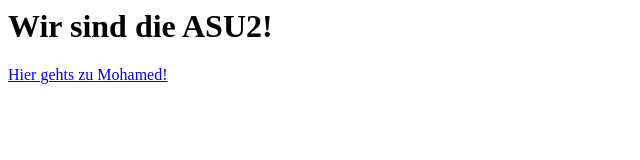
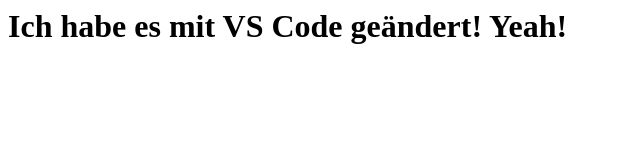
Before and after one commit to Bjoern1504/page, a plain HTML site: page index.html in a window 1280 px wide. Shown: the whole page, without its empty margins (0-640 px from the left). Drawn offline with Linux system fonts and the light colour scheme.

Commit message:
update yeah

```diff
--- a/index.html
+++ b/index.html
@@ -1,2 +1 @@
-<h1>Wir sind die ASU2!</h1>
-<a href="https://mohamedakabbal.github.io/page/">Hier gehts zu Mohamed!</a>
+<h1>Ich habe es mit VS Code geändert! Yeah! </h1>
```
